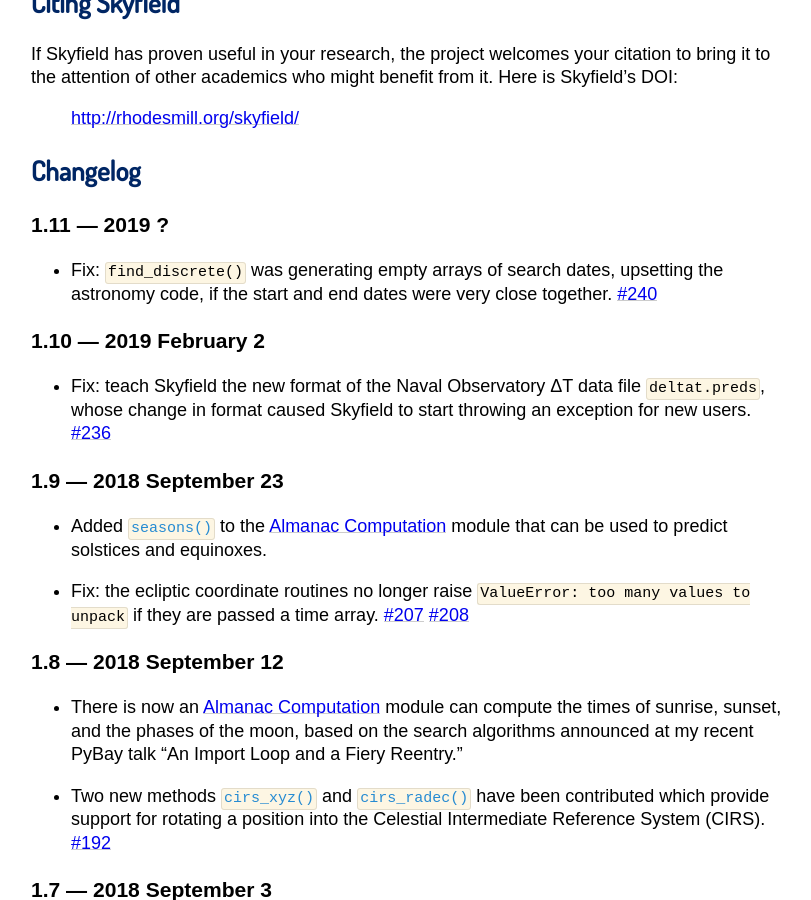
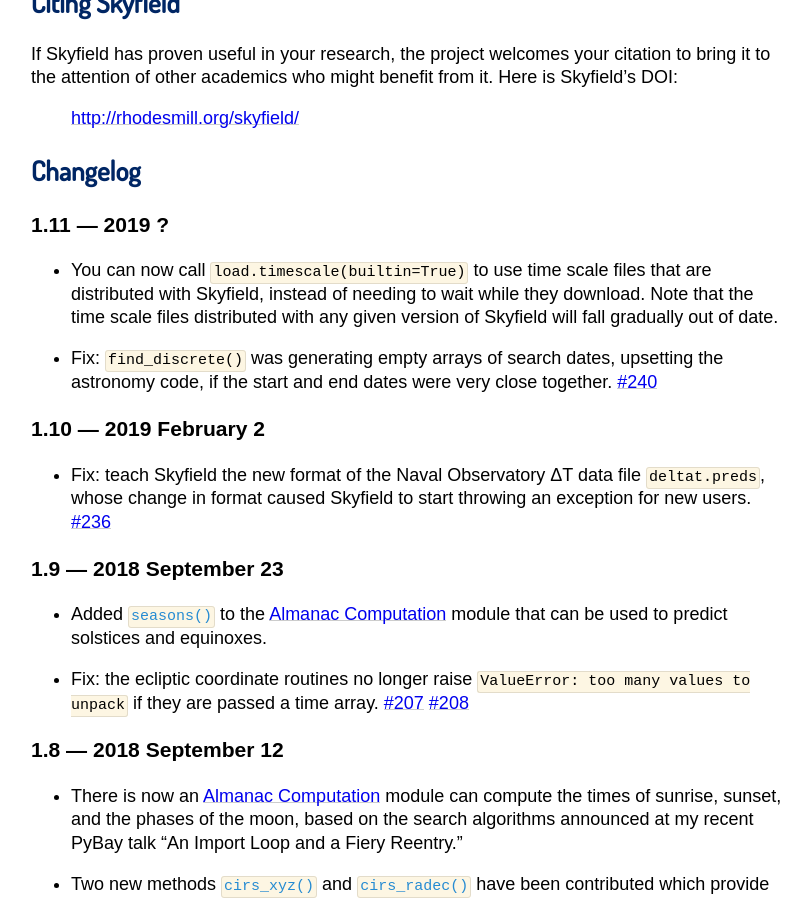
Before and after one commit to skyfielders/python-skyfield, a Sphinx documentation site: the page built from skyfield/documentation/installation.rst, in a window 1280 px wide and 900 px high, scrolled down 1054 px. Shown: the whole window, without its empty margins (231-1042 px from the left). Built offline with Sphinx 7.4.7, drawn with Linux system fonts in a browser that asks for light colours; some web fonts are replaced; pages that are not in the unit, such as notebooks, are missing from menus.

Commit message:
Add docs about builtin time scale files

```diff
--- a/CHANGELOG.rst
+++ b/CHANGELOG.rst
@@ -5,6 +5,11 @@
 
 1.11 — 2019 ?
 -------------
+
+* You can now call ``load.timescale(builtin=True)`` to use time scale
+  files that are distributed with Skyfield, instead of needing to wait
+  while they download.  Note that the time scale files distributed with
+  any given version of Skyfield will fall gradually out of date.
 
 * Fix: `find_discrete()` was generating empty arrays of search dates,
   upsetting the astronomy code, if the start and end dates were very
```
Also changed, not shown: skyfield/documentation/api.rst (+12 -0 lines).
